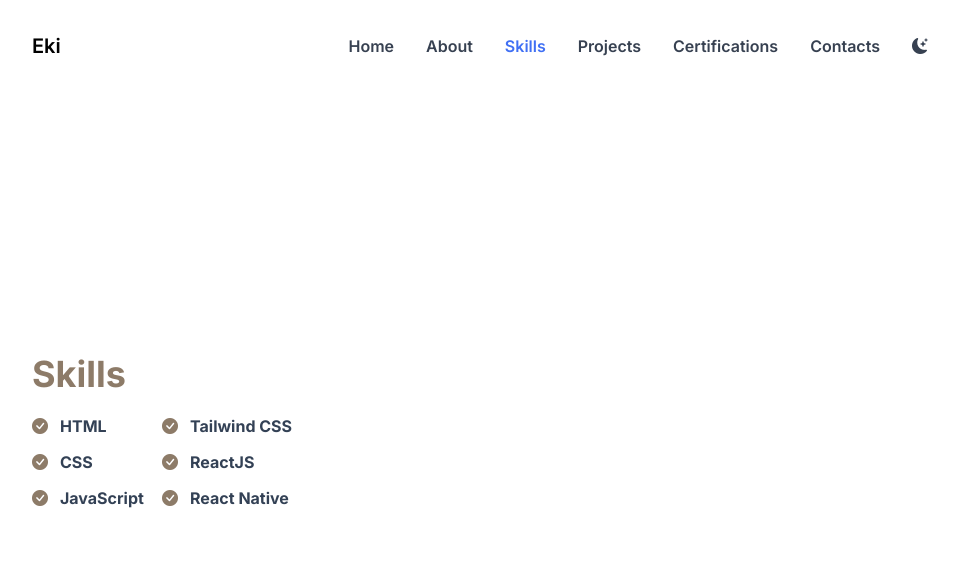
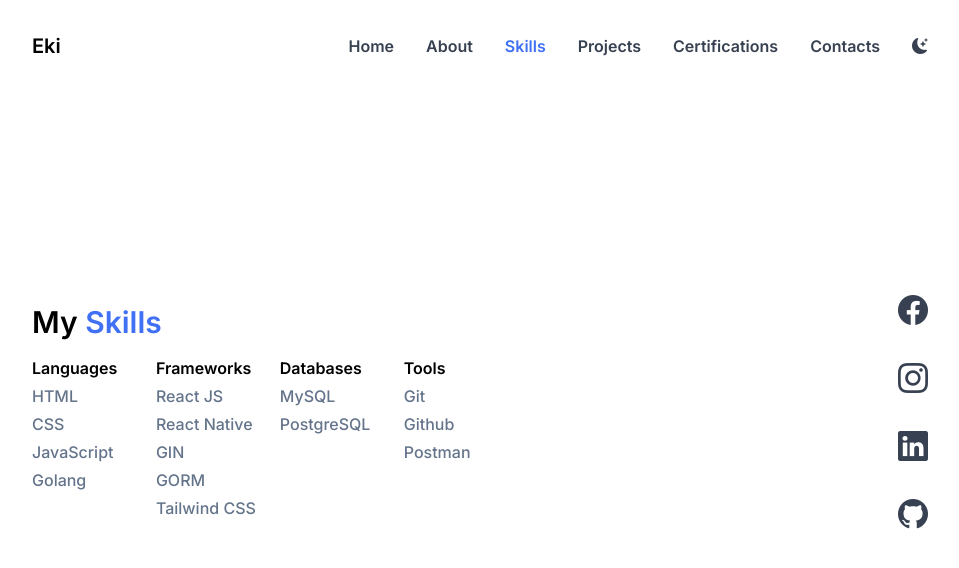
Before and after one commit to ekialfani/portfolio, a React (Create React App) app: page /skills in a window 1280 px wide. Shown: the top 568 px of the page, without its empty margins (160-1119 px from the left). Built offline with nearby package versions, Linux system fonts and the light colour scheme.

Commit message:
feat: update home description and improve skills page layout
- Updated the description text on the home page for clarity and engagement.
- Enhanced the content and layout of the skills page for better readability and design.

```diff
--- a/src/pages/Home.js
+++ b/src/pages/Home.js
@@ -11,10 +11,7 @@ function Home() {
         Full-Stack Developer
       </h2>
       <p className="text-sm sm:text-base md:text-lg text-slate-500 sm:max-w-[500px] md:max-w-2xl pr-12">
-        Junior Full-Stack Developer skilled in React and Golang. Experienced in
-        building web and mobile applications with interactive interfaces and
-        efficient backends. Ready to contribute to the development of responsive
-        and functional applications.
+        Junior Full-Stack Developer with expertise in building applications using React and Golang. Experience in developing user-friendly web and mobile applications with interactive interfaces and scalable backends. Eager to contribute to creating responsive and functional application in collaborative team environment.
       </p>
       <a
         href="mailto:ekialfani15@gmail.com"
--- a/src/pages/Skills.js
+++ b/src/pages/Skills.js
@@ -1,62 +1,71 @@
 function Skills() {
   return (
-    <div
-      className="md:h-full md:flex md:flex-col md:justify-center">
-      <h2
-        className="capitalize text-3xl md:text-4xl 2xl:text-6xl font-bold mt-24 mb-4 md:mt-10 md:mb-5 2xl:mb-8 text-custom-shadow">
-        Skills
+    <div className="">
+      <h2 className="text-3xl font-semibold mb-4">
+        My <span className="text-[#4070F4]">Skills</span>
       </h2>
-      <ul
-        className="grid grid-cols-2 2xl:grid-cols-[repeat(2,_max-content)] 2xl:gap-x-60 2xl:gap-y-6 gap-y-3 text-sm md:text-base 2xl:text-2xl">
-        <li
-          className="flex items-center gap-x-3 order-1">
-          <i className="bi bi-check-circle-fill text-custom-shadow"></i>
-          <span
-            className="font-bold text-slate-700">
-            HTML
-          </span>
-        </li>
-        <li
-          className="flex items-center gap-x-3 order-3">
-          <i className="bi bi-check-circle-fill text-custom-shadow"></i>
-          <span
-            className="font-bold text-slate-700">
-            CSS
-          </span>
-        </li>
-        <li
-          className="flex items-center gap-x-3 order-5">
-          <i className="bi bi-check-circle-fill text-custom-shadow"></i>
-          <span
-            className="font-bold text-slate-700">
-            JavaScript
-          </span>
-        </li>
-        <li
-          className="flex items-center gap-x-3 order-2">
-          <i className="bi bi-check-circle-fill text-custom-shadow"></i>
-          <span
-            className="font-bold text-slate-700">
-            Tailwind CSS
-          </span>
-        </li>
-        <li
-          className="flex items-center gap-x-3 order-4">
-          <i class="bi bi-check-circle-fill text-custom-shadow"></i>
-          <span
-            className="font-bold text-slate-700">
-            ReactJS
-          </span>
-        </li>
-        <li
-          className="flex items-center gap-x-3 order-5">
-          <i class="bi bi-check-circle-fill text-custom-shadow"></i>
-          <span
-            className="font-bold text-slate-700">
-            React Native
-          </span>
-        </li>
-      </ul>
+      <div className="grid grid-cols-2 sm:grid-cols-3 md:grid-cols-4 gap-6">
+        <ul className="flex flex-col gap-y-1">
+          <h4 className="font-semibold">Languages</h4>
+          <li className="text-slate-500 font-medium">HTML</li>
+          <li className="text-slate-500 font-medium">CSS</li>
+          <li className="text-slate-500 font-medium">JavaScript</li>
+          <li className="text-slate-500 font-medium">Golang</li>
+        </ul>
+        <ul className="flex flex-col gap-y-1">
+          <h4 className="font-semibold">Frameworks</h4>
+          <li className="text-slate-500 font-medium">React JS</li>
+          <li className="text-slate-500 font-medium">React Native</li>
+          <li className="text-slate-500 font-medium">GIN</li>
+          <li className="text-slate-500 font-medium">GORM</li>
+          <li className="text-slate-500 font-medium">Tailwind CSS</li>
+        </ul>
+        <ul className="flex flex-col gap-y-1">
+          <h4 className="font-semibold">Databases</h4>
+          <li className="text-slate-500 font-medium">MySQL</li>
+          <li className="text-slate-500 font-medium">PostgreSQL</li>
+        </ul>
+        <ul className="flex flex-col gap-y-1">
+          <h4 className="font-semibold">Tools</h4>
+          <li className="text-slate-500 font-medium">Git</li>
+          <li className="text-slate-500 font-medium">Github</li>
+          <li className="text-slate-500 font-medium">Postman</li>
+        </ul>
+      </div>
+      <div className="flex flex-col gap-8 absolute right-0 top-0 bottom-0 justify-center">
+        <a
+          className="text-2xl lg:text-3xl text-[#374151] hover:text-[#4070F4]"
+          href="https://www.facebook.com/ekialfani"
+          target="_blank"
+          rel="noreferrer"
+        >
+          <i class="bi bi-facebook"></i>
+        </a>
+        <a
+          className="text-2xl lg:text-3xl text-[#374151] hover:text-[#4070F4]"
+          href="https://www.instagram.com/ekialfni/"
+          target="_blank"
+          rel="noreferrer"
+        >
+          <i class="bi bi-instagram"></i>
+        </a>
+        <a
+          className="text-2xl lg:text-3xl text-[#374151] hover:text-[#4070F4]"
+          href="https://www.linkedin.com/in/eki-alfani-1a1122271"
+          target="_blank"
+          rel="noreferrer"
+        >
+          <i class="bi bi-linkedin"></i>
+        </a>
+        <a
+          className="text-2xl lg:text-3xl text-[#374151] hover:text-[#4070F4]"
+          href="https://github.com/ekialfani"
+          target="_blank"
+          rel="noreferrer"
+        >
+          <i class="bi bi-github"></i>
+        </a>
+      </div>
     </div>
   );
 }
```
